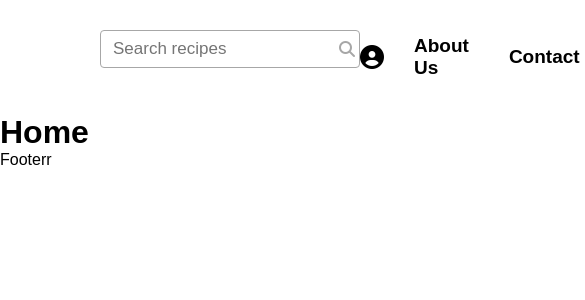
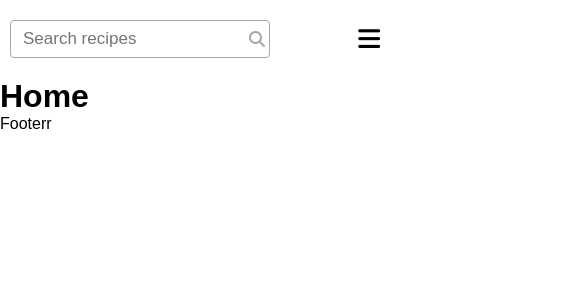
Before and after one commit to dusan233/food-recipes-zadatak, a React (Create React App) app: page / in a window 390 px wide. Shown: the top 300 px of the page, 585 px wide, since content can reach past the window. Built offline with nearby package versions, Linux system fonts and the light colour scheme.

Commit message:
showing burger menu on mobile devices

```diff
--- a/src/App.css
+++ b/src/App.css
@@ -44,7 +44,16 @@
   display: flex;
   list-style-type: none;
 }
-
+.sidebar-bars {
+  display: none;
+  border: none;
+  outline: none;
+  font-size: 25px;
+  background: white;
+  align-items: center;
+  justify-content: center;
+  cursor: pointer;
+}
 .menu__item {
   font-size: 19px;
   margin-right: 20px;
@@ -103,3 +112,16 @@
   border-radius: 3px;
   font-weight: bold;
 }
+@media (max-width: 1155px) {
+  .menu {
+    display: none;
+  }
+  .sidebar-bars {
+    display: flex;
+  }
+}
+@media (max-width: 768px) {
+  .header {
+    padding: 20px 10px;
+  }
+}
--- a/src/components/Header.js
+++ b/src/components/Header.js
@@ -1,6 +1,6 @@
 import React from 'react';
 import { useState } from 'react';
-import { Link, withRouter, useLocation } from 'react-router-dom';
+import { Link, useLocation } from 'react-router-dom';
 
 const Header = () => {
     const [showLogin, setShowLogin] = useState(false);
@@ -60,6 +60,9 @@ const Header = () => {
                     </li>
 
                 </ul>
+                <button className="sidebar-bars">
+                    <i className="fas fa-bars"></i>
+                </button>
             </div>
         </div>
     )
```
